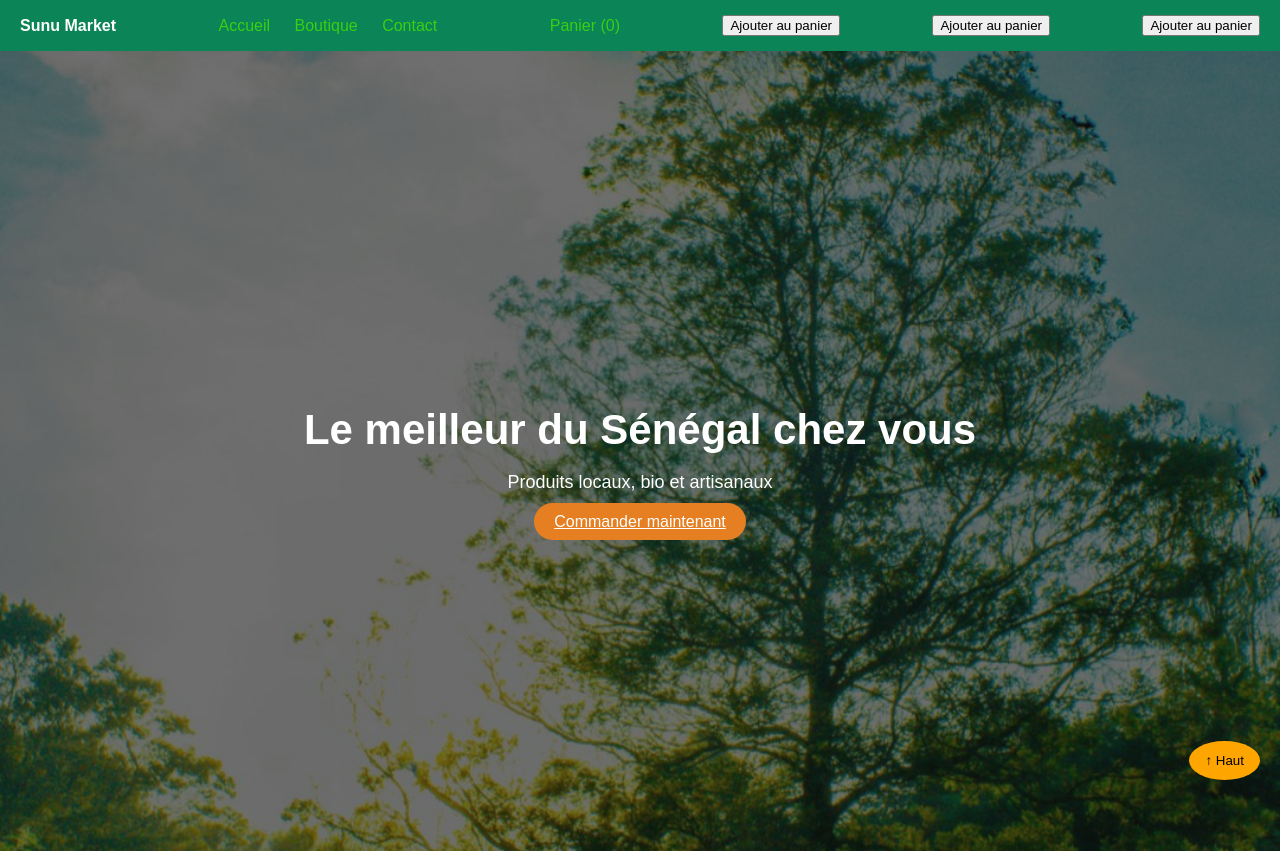
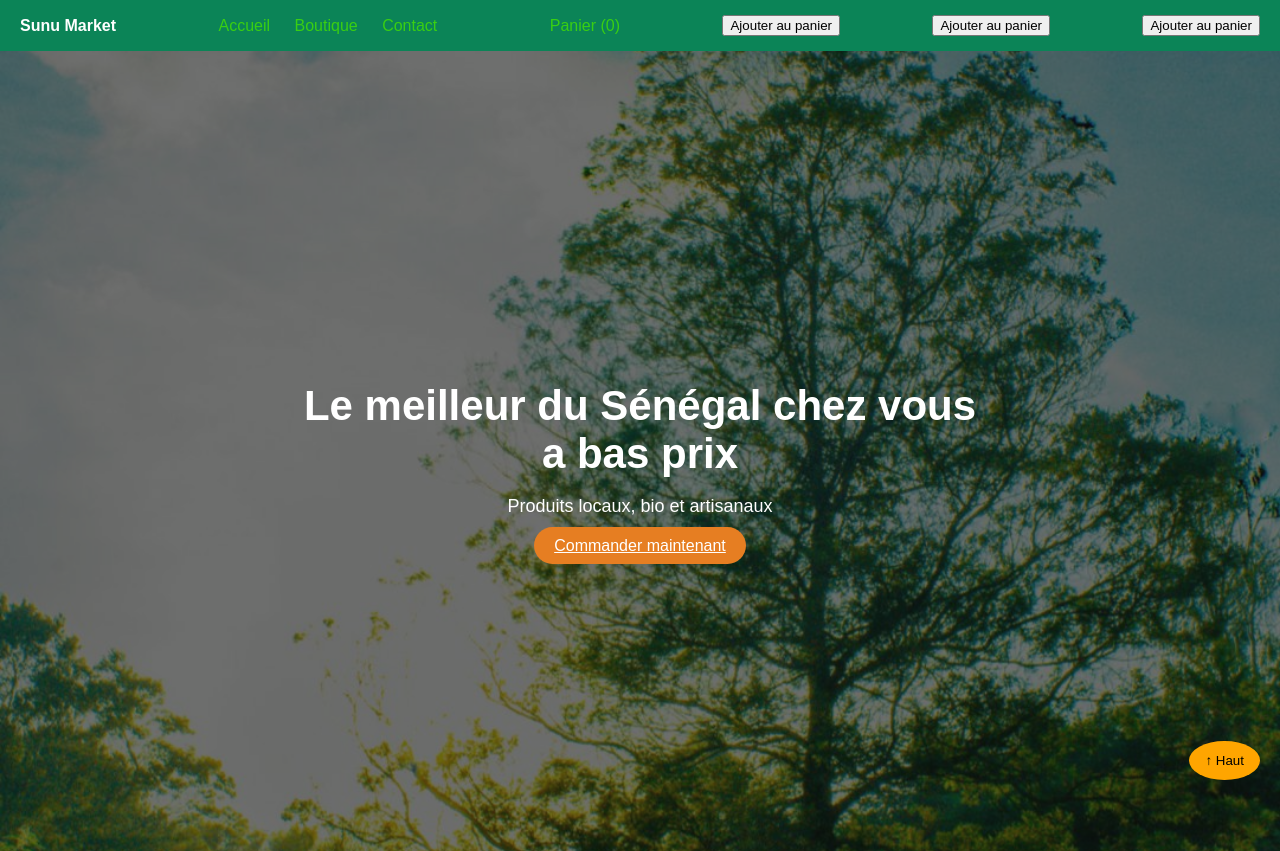
Before and after one commit to mbaeali670/projetScolaire, a plain HTML site: page index.html in a window 1280 px wide. Shown: the top 851 px of the page. Drawn offline with Linux system fonts and the light colour scheme.

Commit message:
commit 3

```diff
--- a/index.html
+++ b/index.html
@@ -21,7 +21,7 @@
 </header>
 <section class="hero">
   <div class="hero-content">
-    <h1>Le meilleur du Sénégal chez vous</h1>
+    <h1>Le meilleur du Sénégal chez vous a bas prix</h1>
     <p>Produits locaux, bio et artisanaux</p>
     <a href="#" class="btn">Commander maintenant</a>
   </div>
```
